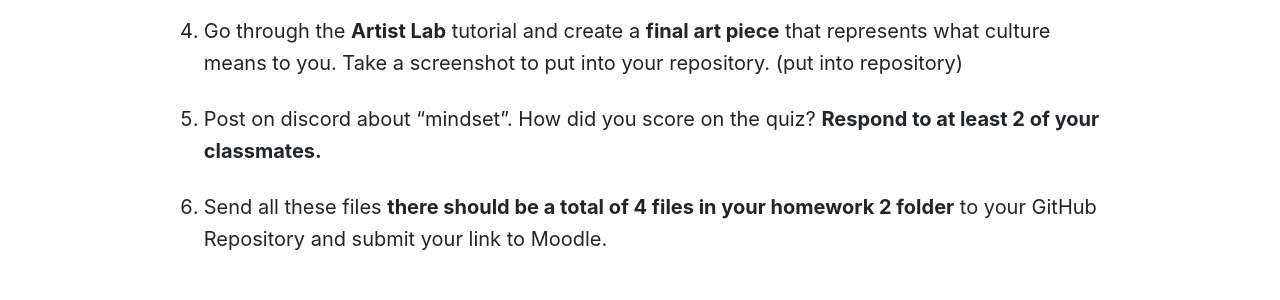
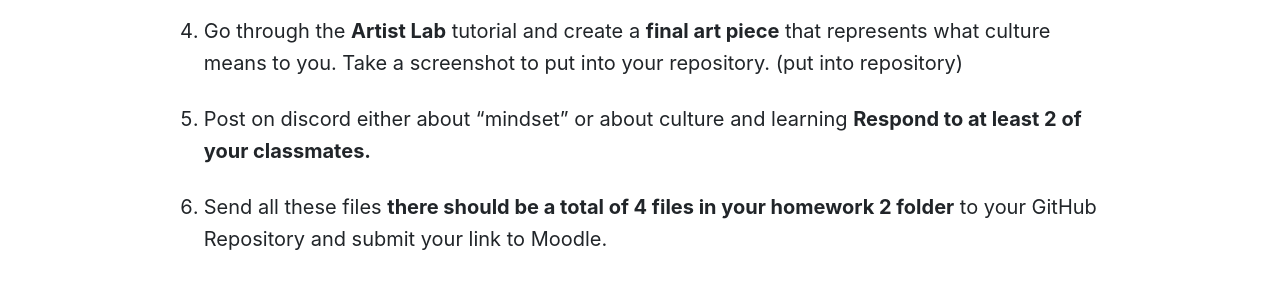
Before and after one commit to coryMcKague/MART120-Spring2024, a Jekyll site: the page built from modules/week-2/_posts/2017-01-10-homework.md, in a window 1280 px wide. Shown: the part 926-1226 px from the top of the page. Built offline with Jekyll 4.4.1, drawn with Linux system fonts in a browser that asks for light colours; nearby versions of some CDN libraries.

Commit message:
Update 2017-01-10-homework.md

```diff
--- a/modules/week-2/_posts/2017-01-10-homework.md
+++ b/modules/week-2/_posts/2017-01-10-homework.md
@@ -12,5 +12,5 @@ Specifics for homework:
 2. Submit a short paper on your thoughts of <b>learning styles</b>.  Do you think learning styles affect how we learn? (put into repository)
 3. Go through the <b>Dance Party</b> Hour of Code and submit a screenshot of the Certificate of Completion. (put into repository)
 4. Go through the <b>Artist Lab</b> tutorial and create a <b>final art piece</b> that represents what culture means to you.  Take a screenshot to put into your repository. (put into repository)
-5. Post on discord about "mindset". How did you score on the quiz? **Respond to at least 2 of your classmates.**
+5. Post on discord either about "mindset" or about culture and learning **Respond to at least 2 of your classmates.**
 6. Send all these files **there should be a total of 4 files in your homework 2 folder** to your GitHub Repository and submit your link to Moodle.
```
